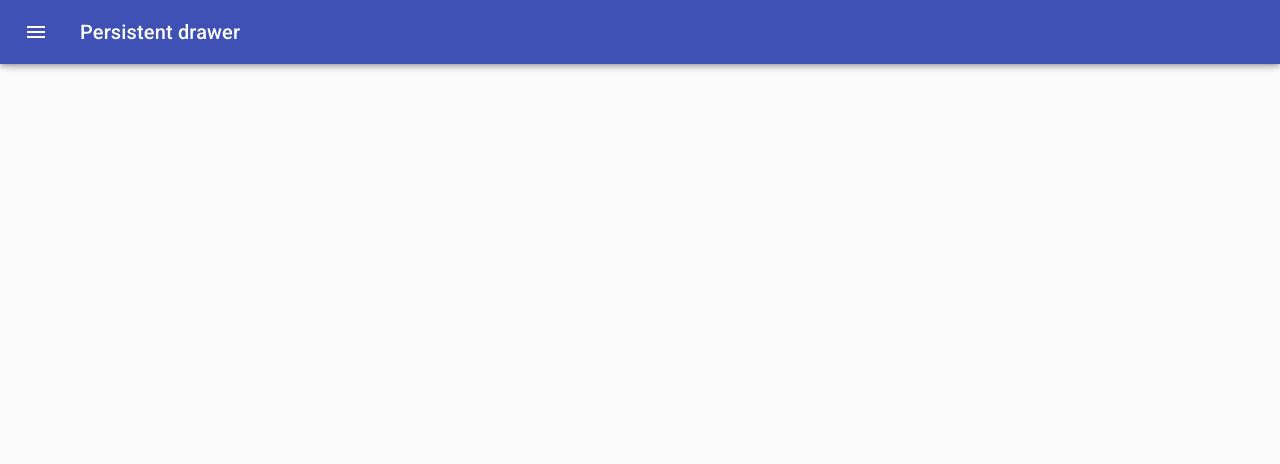
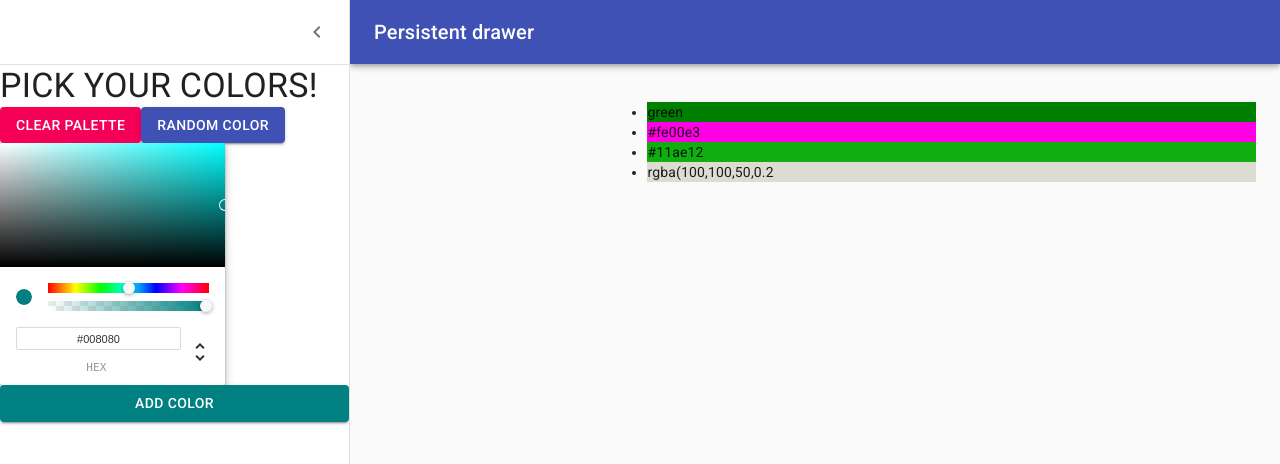
Before and after one commit to dhillman1989/ColorPaletteApp, a React (Create React App) app: page /palette/new in a window 1280 px wide. Shown: the top 464 px of the page. Built offline with nearby package versions, Linux system fonts and the light colour scheme.

Commit message:
connect colorPicker to button
connect colorPicker to button

```diff
--- a/src/NewPaletteForm.js
+++ b/src/NewPaletteForm.js
@@ -13,7 +13,7 @@
 import Button from "@material-ui/core/Button";
 import ChevronLeftIcon from "@material-ui/icons/ChevronLeft";
 
-const drawerWidth = 300;
+const drawerWidth = 350;
 
 const styles = theme => ({
   root: {
@@ -73,18 +73,32 @@
 });
 
 class NewPaletteForm extends Component {
-  state = {
-    open: false
-  };
+  constructor(props) {
+    super(props);
+    this.state = {
+      open: true,
+      currentColor: "teal",
+      colors: ["green", "#fe00e3", "#11ae12", "rgba(100,100,50,0.2"]
+    };
+    this.updateCurrentColor = this.updateCurrentColor.bind(this);
+    this.addNewColor = this.addNewColor.bind(this);
+  }
+
   handleDrawerOpen = () => {
     this.setState({ open: true });
   };
   handleDrawerClose = () => {
     this.setState({ open: false });
   };
+  updateCurrentColor(newColor) {
+    this.setState({ currentColor: newColor.hex });
+  }
+  addNewColor() {
+    this.setState({ colors: [...this.state.colors, this.state.currentColor] });
+  }
   render() {
     const { classes } = this.props;
-    const { open } = this.state;
+    const { open, currentColor } = this.state;
     return (
       <div className={classes.root}>
         <h1>New Palette Form!</h1> <CssBaseline />
@@ -133,10 +147,15 @@
             </Button>
           </div>
           <ChromePicker
-            color="pink"
-            onChangeComplete={newColor => alert(newColor)}
+            color={currentColor}
+            onChangeComplete={this.updateCurrentColor}
           />
-          <Button variant="contained" color="primary">
+          <Button
+            variant="contained"
+            color="primary"
+            style={{ backgroundColor: currentColor }}
+            onClick={this.addNewColor}
+          >
             ADD COLOR
           </Button>
         </Drawer>
@@ -146,6 +165,11 @@
           })}
         >
           <div className={classes.drawerHeader} />
+          <ul>
+            {this.state.colors.map(color => (
+              <li style={{ backgroundColor: color }}> {color}</li>
+            ))}
+          </ul>
         </main>
       </div>
     );
```
